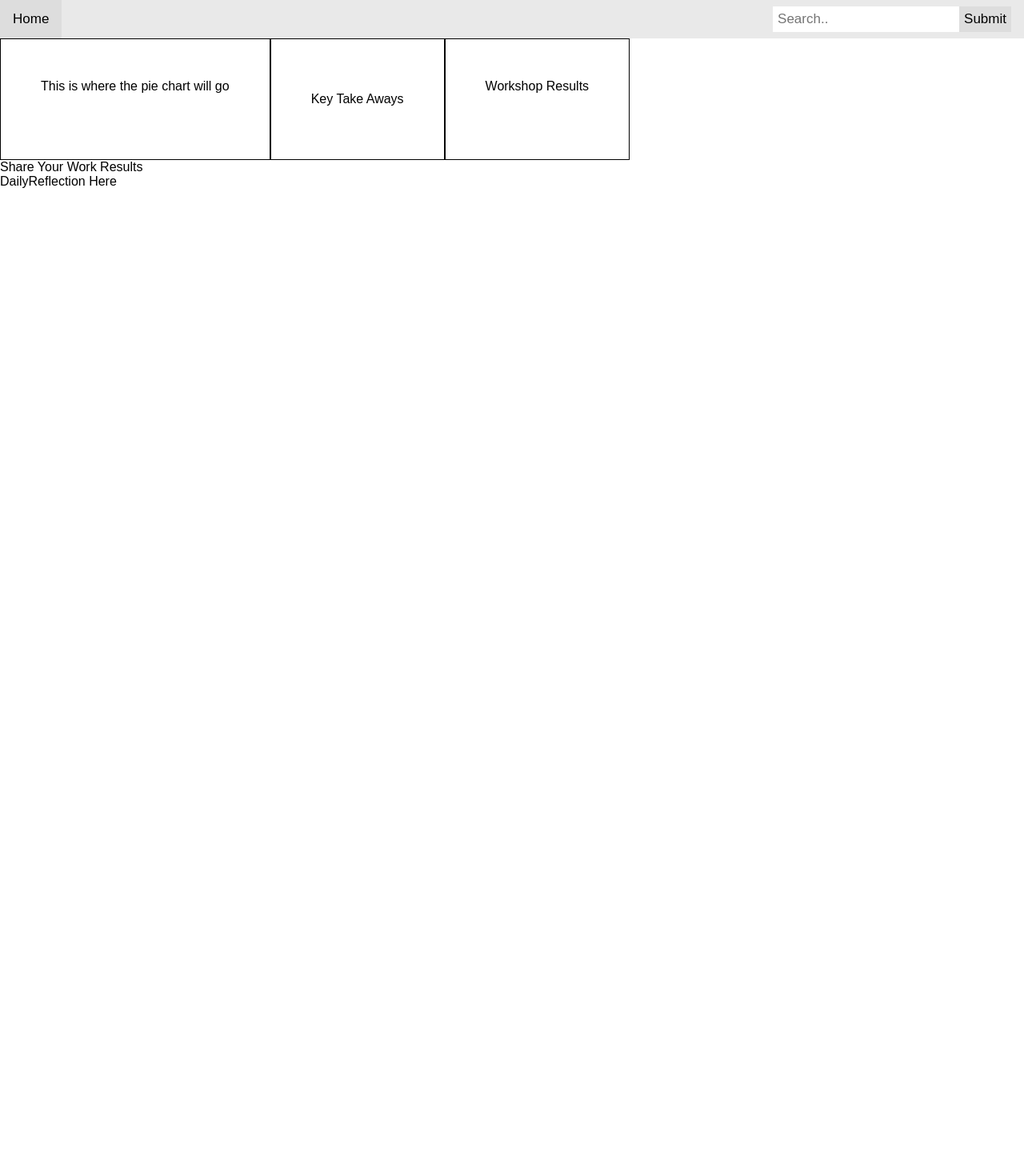
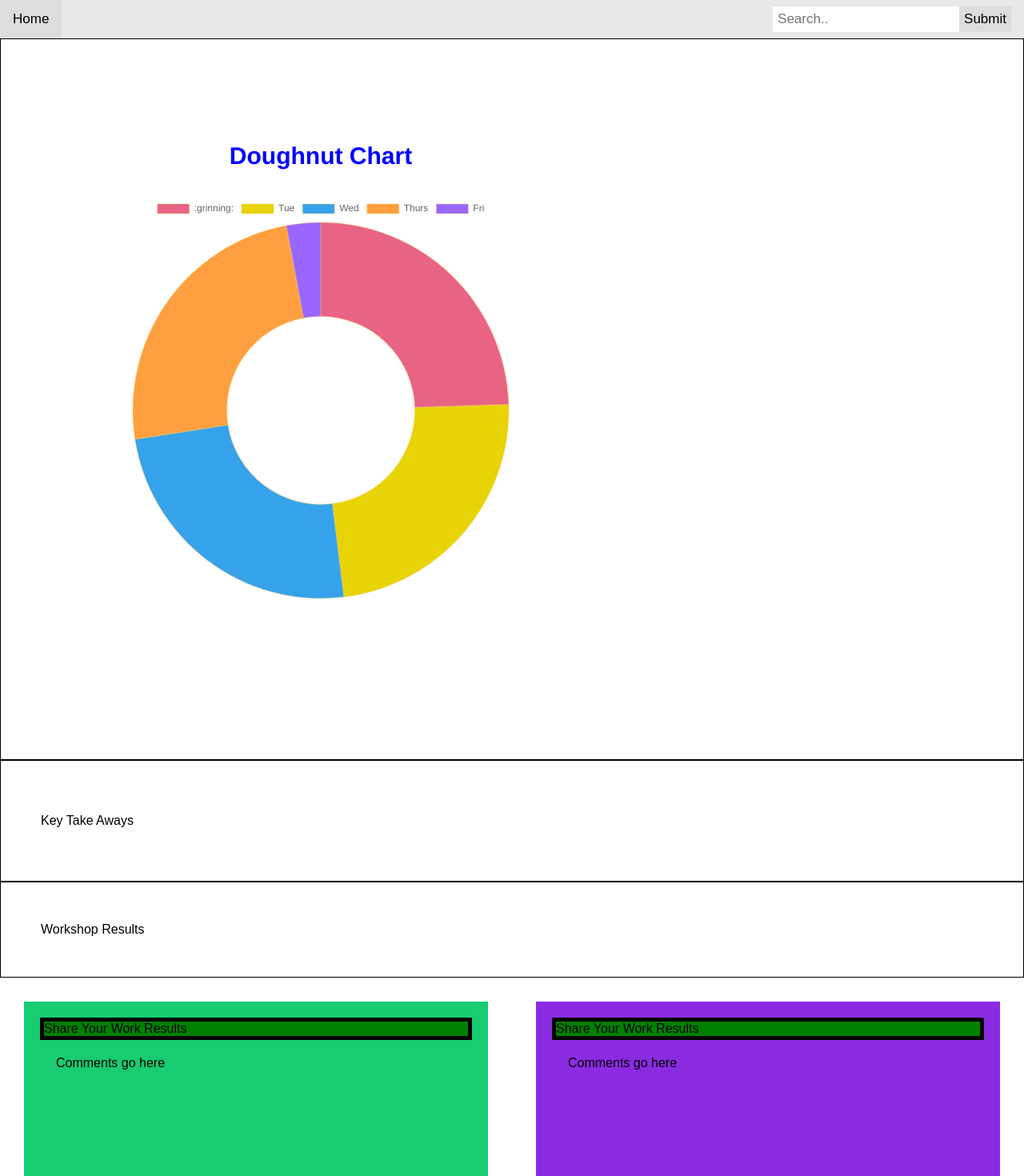
Before and after one commit to SchoolOfCode/national-project-week-room-17-leanne-karen-reece-ahammed, a React (Create React App) app in the folder soc-week-9/: page /UserDisplay in a window 1280 px wide. Shown: the top 1470 px of the page at 80% size. Before the commit the page ends 800 px from the top, so only its background shows below. Built offline with nearby package versions, Linux system fonts and the light colour scheme.

Commit message:
Pie chart kinda added

```diff
--- a/soc-week-9/package.json
+++ b/soc-week-9/package.json
@@ -7,6 +7,7 @@
 		"@testing-library/react": "^12.1.2",
 		"@testing-library/user-event": "^13.5.0",
 		"react": "^17.0.2",
+		"react-chartjs-2": "^4.0.1",
 		"react-dom": "^17.0.2",
 		"react-router-dom": "^6.2.1",
 		"react-scripts": "5.0.0",
--- a/soc-week-9/src/component/Daily-reflection/index.css
+++ b/soc-week-9/src/component/Daily-reflection/index.css
@@ -0,0 +1,17 @@
+.share_2 {
+    border: 5px black solid;
+    margin : 20px;
+    background-color : green
+    }
+
+    .outerbox_2{
+        background-color: rgb(23, 204, 113);
+        width: 50%;
+        /*
+        The height needs to be changed to ensure that
+        the size doenst change on different resolutions.
+        Maybe try and get % to work(?)
+        */
+        height : 500px;
+        margin : 30px
+    }
--- a/soc-week-9/src/component/Daily-reflection/index.js
+++ b/soc-week-9/src/component/Daily-reflection/index.js
@@ -1,7 +1,11 @@
 import React from 'react';
-
+import "./index.css"
 function DailyReflection(props) {
-	return <div>DailyReflection Here</div>;
+	return	<div className="outerbox_2">
+	 <div className="share_2">Share Your Work Results
+	</div>
+	<div className="comments_2"><ul>Comments go here</ul></div>
+	</div>;
 }
 
 export default DailyReflection;
--- a/soc-week-9/src/component/Pie-Chart/index.js
+++ b/soc-week-9/src/component/Pie-Chart/index.js
@@ -1,8 +1,12 @@
-import React from 'react';
-// import { Doughnut } from 'react-chartjs-2';
-
-function PieChart() {
-	return <div>This is where the pie chart will go</div>;
+import DoughnutChart from "../doughnut/";
+function App() {
+    return (
+        <div className="App">
+            <div className="container" style={{width : "200px"}}>
+                <DoughnutChart />
+            </div>
+        </div>
+    );
 }
 
-export default PieChart;
+export default App;
--- a/soc-week-9/src/component/Share-your-work/index.css
+++ b/soc-week-9/src/component/Share-your-work/index.css
@@ -0,0 +1,17 @@
+.share {
+border: 5px black solid;
+margin : 20px;
+background-color : green
+}
+
+.outerbox{
+    background-color: blueviolet;
+    width: 50%;
+    /*
+    The height needs to be changed to ensure that
+    the size doenst change on different resolutions.
+    Maybe try and get % to work(?)
+    */
+    height : 500px;
+    margin : 30px
+}
--- a/soc-week-9/src/component/Share-your-work/index.js
+++ b/soc-week-9/src/component/Share-your-work/index.js
@@ -1,7 +1,12 @@
 import React from 'react';
+import "./index.css";
 
 function ShareYourWork(props) {
-	return <div>Share Your Work Results</div>;
+	return	<div className="outerbox">
+	 <div className="share">Share Your Work Results
+	</div>
+	<div className="comments"><ul>Comments go here</ul></div>
+	</div>;
 }
 
 export default ShareYourWork;
--- a/soc-week-9/src/component/UserDisplay/index.css
+++ b/soc-week-9/src/component/UserDisplay/index.css
@@ -1,9 +1,16 @@
-.row-container {
-	display: flex;
+.row {
 	direction: column;
-}
-
-.row {
+	display : flex;
 	padding: 50px;
 	border: 1px solid black;
 }
+
+.two-columns {
+	display : flex;
+	direction: row;
+	justify-content: space-evenly;
+}
+
+.primary-container {
+	height: 100vh;
+}
--- a/soc-week-9/src/component/UserDisplay/index.js
+++ b/soc-week-9/src/component/UserDisplay/index.js
@@ -14,8 +14,7 @@ import './index.css';
 
 function UserDisplay(props) {
 	return (
-		<div>
-			<div className="row-container">
+		<div className="primary-container">
 				<div className="row">
 					<PieChart />
 				</div>
@@ -24,12 +23,11 @@ function UserDisplay(props) {
 				</div>
 				<div className="row">
 					<WorkshopResults />
-				</div>
 			</div>
 
 			<div className="two-columns">
+				<DailyReflection />
 				<ShareYourWork />
-				<DailyReflection />
 			</div>
 		</div>
 	);
--- /dev/null
+++ b/soc-week-9/src/component/doughnut/index.css
@@ -0,0 +1,4 @@
+.doughnut{
+    width: 600px;
+    height: 600px;
+}
--- /dev/null
+++ b/soc-week-9/src/component/doughnut/index.js
@@ -0,0 +1,49 @@
+import { Doughnut } from "react-chartjs-2";
+import "chart.js/auto";
+import "./index.css"
+function DoughnutChart({}) {
+    const data = {
+        labels: [ ":grinning:", "Tue", "Wed", "Thurs", "Fri" ],
+        datasets: [
+            {
+                label: "Attendance for Week 1",
+                data: [ 25, 24, 25, 25, 3 ],
+                borderColor: [ "rgba(255,206,86,0.2)" ],
+                backgroundColor: [
+                    "rgba(232,99,132,1)",
+                    "rgba(232,211,6,1)",
+                    "rgba(54,162,235,1)",
+                    "rgba(255,159,64,1)",
+                    "rgba(153,102,255,1)"
+                ],
+                pointBackgroundColor: "rgba(255,206,86,0.2)"
+            }
+        ]
+    };
+    const options = {
+        plugins: {
+            title: {
+                display: true,
+                text: "Doughnut Chart",
+                color: "blue",
+                font: {
+                    size: 30
+                },
+                padding: {
+                    top: 30,
+                    bottom: 30
+                },
+                responsive: true,
+                animation: {
+                    animateScale: true
+                }
+            }
+        }
+    };
+    return (
+        <div className="doughnut">
+            <Doughnut data={data} options={options} />
+        </div>
+    );
+}
+export default DoughnutChart;
```
Also changed, not shown: soc-week-9/src/component/Pie-Chart/index.css (added), 1 other file (tests, documents, lock files or other folders).
